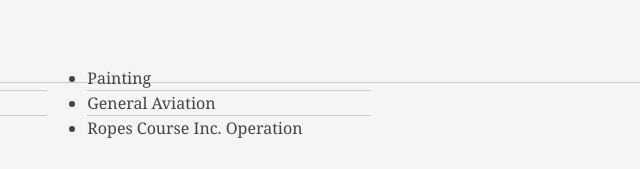
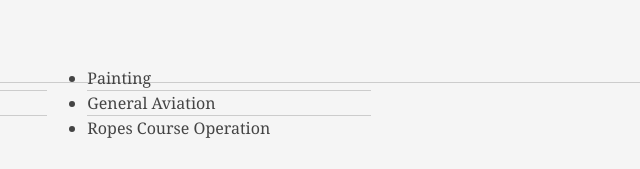
Before and after one commit to MagosJon/jonathangerickson.github.io, a plain HTML site: page index.html in a window 1280 px wide. Shown: the part 902-1071 px from the top of the page, 364-1004 px from the left. Drawn offline with Linux system fonts and the light colour scheme; a small style sheet from the web is missing.

Commit message:
Update index.html

```diff
--- a/index.html
+++ b/index.html
@@ -85,7 +85,7 @@
 							<ul class="talent">
 								<li>Painting</li>
 								<li>General Aviation</li>
-								<li class="last">Ropes Course Inc. Operation</li>
+								<li class="last">Ropes Course Operation</li>
 							</ul>
 
 							<ul class="talent">
```
